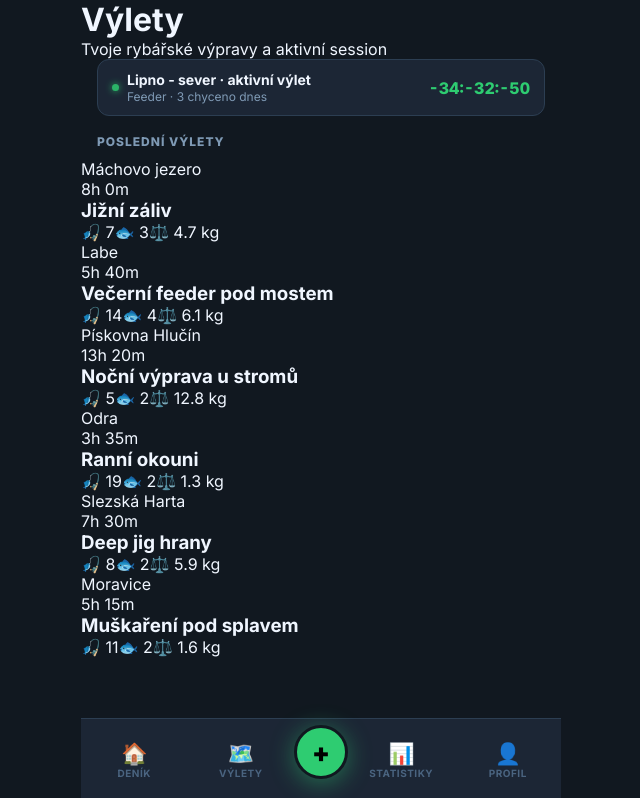
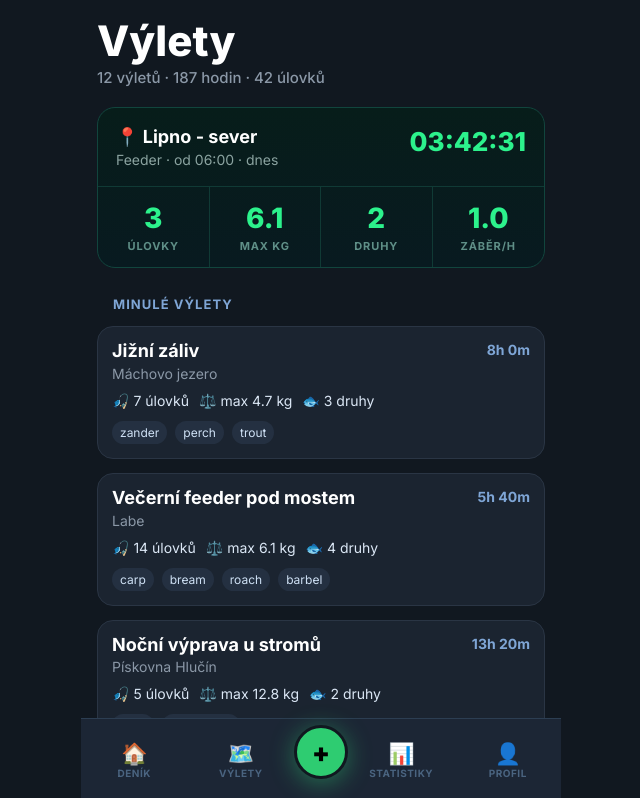
Before and after one commit to Moravec291678/chytnu.cz, a React (Vite) app: page /trips in a window 1280 px wide. Shown: the top 798 px of the page, without its empty margins (319-959 px from the left). Built offline with nearby package versions, Linux system fonts and the light colour scheme.

Commit message:
Create redesigned trips page and active trip card

```diff
--- /dev/null
+++ b/src/components/ActiveTripCard.jsx
@@ -0,0 +1,47 @@
+import "../styles/ActiveTripCard.css";
+
+function ActiveTripCard({ activeTrip }) {
+  return (
+    <div className="active-trip-card">
+      <div className="active-trip-top">
+        <div>
+          <p className="active-trip-title">📍 {activeTrip.locationName}</p>
+
+          <p className="active-trip-subtitle">
+            {activeTrip.method} · od 06:00 · dnes
+          </p>
+        </div>
+
+        <div className="active-trip-timer">03:42:31</div>
+      </div>
+
+      <div className="active-trip-stats">
+        <div className="active-trip-stat">
+          <p className="active-trip-stat-value">3</p>
+
+          <p className="active-trip-stat-label">ÚLOVKY</p>
+        </div>
+
+        <div className="active-trip-stat">
+          <p className="active-trip-stat-value">6.1</p>
+
+          <p className="active-trip-stat-label">MAX KG</p>
+        </div>
+
+        <div className="active-trip-stat">
+          <p className="active-trip-stat-value">2</p>
+
+          <p className="active-trip-stat-label">DRUHY</p>
+        </div>
+
+        <div className="active-trip-stat">
+          <p className="active-trip-stat-value">1.0</p>
+
+          <p className="active-trip-stat-label">ZÁBĚR/H</p>
+        </div>
+      </div>
+    </div>
+  );
+}
+
+export default ActiveTripCard;
--- a/src/components/TripCard.jsx
+++ b/src/components/TripCard.jsx
@@ -1,27 +1,43 @@
+import "../styles/TripCard.css";
+
 function TripCard({ trip }) {
   const start = new Date(trip.startedAt);
   const end = new Date(trip.endedAt);
+
   const diffMs = end - start;
+
   const hours = Math.floor(diffMs / 1000 / 60 / 60);
+
   const minutes = Math.floor((diffMs / 1000 / 60) % 60);
+
   const duration = `${hours}h ${minutes}m`;
-  console.log(start);
+
   return (
     <div className="trip-card">
-      <div className="trip-card-content">
-        <p className="trip-card-location">{trip?.locationName}</p>
-        <div className="trip-card-times">
-          <span>{duration}</span>
+      <div className="trip-card-top">
+        <div>
+          <h3 className="trip-card-title">{trip?.title}</h3>
+
+          <p className="trip-card-meta">{trip?.locationName}</p>
         </div>
-        <h3 className="trip-card-title">{trip?.title}</h3>
 
-        <div className="trip-card-stats">
-          <span>🎣 {trip?.stats.catchesCount}</span>
+        <span className="trip-card-duration">{duration}</span>
+      </div>
 
-          <span>🐟 {trip?.stats.speciesCount}</span>
+      <div className="trip-card-stats">
+        <span>🎣 {trip?.stats?.catchesCount} úlovků</span>
 
-          <span>⚖️ {trip?.stats.biggestCatchKg} kg</span>
-        </div>
+        <span>⚖️ max {trip?.stats?.biggestCatchKg} kg</span>
+
+        <span>🐟 {trip?.stats?.speciesCount} druhy</span>
+      </div>
+
+      <div className="trip-card-species">
+        {trip?.speciesKeys?.map((species) => (
+          <span key={species} className="trip-species-pill">
+            {species}
+          </span>
+        ))}
       </div>
     </div>
   );
--- a/src/pages/TripsPage.jsx
+++ b/src/pages/TripsPage.jsx
@@ -1,26 +1,32 @@
 import Layout from "../components/Layout";
 import TripCard from "../components/TripCard";
-import TripPill from "../components/TripPill";
+import ActiveTripCard from "../components/ActiveTripCard";
+
 import { MOCK_TRIPS } from "../data/mockTrips";
 import { ACTIVE_TRIP } from "../data/activeTrip";
+
+import "../styles/TripsPage.css";
 
 function TripsPage() {
   return (
     <Layout>
-      <header className="trips-header">
-        <h1>Výlety</h1>
+      <div className="trips-page">
+        <header className="trips-header">
+          <h1>Výlety</h1>
 
-        <p>Tvoje rybářské výpravy a aktivní session</p>
-      </header>
+          <p className="trips-subtitle">12 výletů · 187 hodin · 42 úlovků</p>
+        </header>
 
-      <TripPill activeTrip={ACTIVE_TRIP} />
+        <ActiveTripCard activeTrip={ACTIVE_TRIP} />
 
-      <section className="trips-section">
-        <h3 className="section-title">Poslední výlety</h3>
-        {MOCK_TRIPS.map((trip) => {
-          return <TripCard key={trip.id} trip={trip} />;
-        })}
-      </section>
+        <section className="trips-section">
+          <h3 className="section-title">Minulé výlety</h3>
+
+          {MOCK_TRIPS.map((trip) => (
+            <TripCard key={trip.id} trip={trip} />
+          ))}
+        </section>
+      </div>
     </Layout>
   );
 }
--- /dev/null
+++ b/src/styles/ActiveTripCard.css
@@ -0,0 +1,81 @@
+.active-trip-card {
+  margin-top: 18px;
+
+  background: linear-gradient(180deg, #071d1a 0%, #081a20 100%);
+
+  border: 1px solid #11453d;
+  border-radius: 18px;
+
+  overflow: hidden;
+}
+
+.active-trip-top {
+  display: flex;
+  justify-content: space-between;
+  align-items: flex-start;
+
+  gap: 16px;
+
+  padding: 18px;
+}
+
+.active-trip-title {
+  font-size: 18px;
+  font-weight: 700;
+
+  color: white;
+}
+
+.active-trip-subtitle {
+  margin-top: 4px;
+
+  font-size: 14px;
+
+  color: #8ba3a0;
+}
+
+.active-trip-timer {
+  font-size: 26px;
+  font-weight: 800;
+
+  color: #2cf28c;
+
+  white-space: nowrap;
+}
+
+.active-trip-stats {
+  display: grid;
+  grid-template-columns: repeat(4, 1fr);
+
+  border-top: 1px solid #103a35;
+}
+
+.active-trip-stat {
+  padding: 14px 10px;
+
+  text-align: center;
+
+  border-right: 1px solid #103a35;
+}
+
+.active-trip-stat:last-child {
+  border-right: none;
+}
+
+.active-trip-stat-value {
+  font-size: 28px;
+  font-weight: 800;
+
+  color: #2cf28c;
+}
+
+.active-trip-stat-label {
+  margin-top: 4px;
+
+  font-size: 11px;
+  font-weight: 700;
+
+  letter-spacing: 0.08em;
+
+  color: #5f8f87;
+}
--- a/src/styles/TripCard.css
+++ b/src/styles/TripCard.css
@@ -0,0 +1,76 @@
+.trip-card {
+  background: #1b2430;
+
+  border: 1px solid #2a3544;
+  border-radius: 16px;
+
+  padding: 14px;
+
+  margin-bottom: 14px;
+}
+
+.trip-card-top {
+  display: flex;
+  justify-content: space-between;
+  align-items: flex-start;
+
+  gap: 12px;
+}
+
+.trip-card-title {
+  font-size: 18px;
+  font-weight: 700;
+
+  line-height: 1.1;
+
+  color: white;
+}
+
+.trip-card-meta {
+  margin-top: 4px;
+
+  font-size: 14px;
+
+  color: #8b98a7;
+}
+
+.trip-card-duration {
+  font-size: 14px;
+  font-weight: 700;
+
+  color: #7fa6d6;
+
+  white-space: nowrap;
+}
+
+.trip-card-stats {
+  display: flex;
+  flex-wrap: wrap;
+  gap: 10px;
+
+  margin-top: 10px;
+
+  font-size: 14px;
+
+  color: #dbe7f5;
+}
+
+.trip-card-species {
+  display: flex;
+  flex-wrap: wrap;
+  gap: 8px;
+
+  margin-top: 12px;
+}
+
+.trip-species-pill {
+  padding: 4px 8px;
+
+  border-radius: 999px;
+
+  background: #243041;
+
+  font-size: 12px;
+
+  color: #cfe1f5;
+}
--- /dev/null
+++ b/src/styles/TripsPage.css
@@ -0,0 +1,41 @@
+.trips-page {
+  padding: 20px 16px 120px;
+}
+
+.trips-header {
+  margin-bottom: 20px;
+}
+
+.trips-header h1 {
+  font-size: 42px;
+  font-weight: 800;
+
+  line-height: 1;
+
+  color: white;
+}
+
+.trips-subtitle {
+  margin-top: 6px;
+
+  font-size: 15px;
+  font-weight: 500;
+
+  color: #8b98a7;
+}
+
+.trips-section {
+  margin-top: 28px;
+}
+
+.section-title {
+  margin-bottom: 14px;
+
+  font-size: 13px;
+  font-weight: 700;
+
+  letter-spacing: 0.08em;
+  text-transform: uppercase;
+
+  color: #7fa6d6;
+}
```
